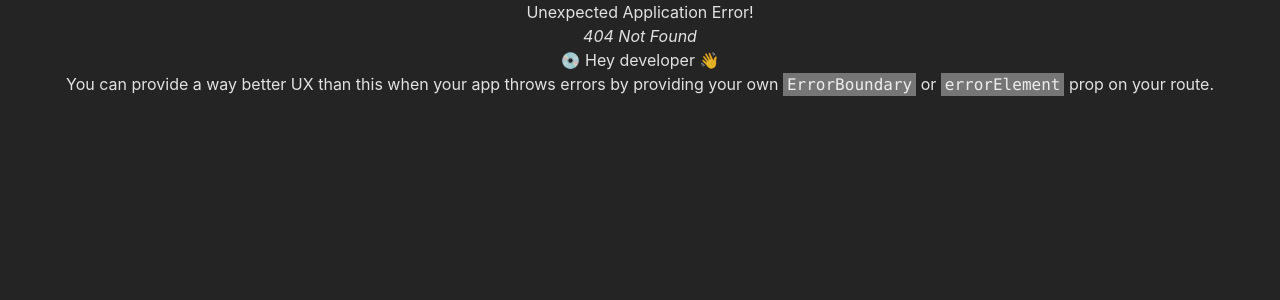
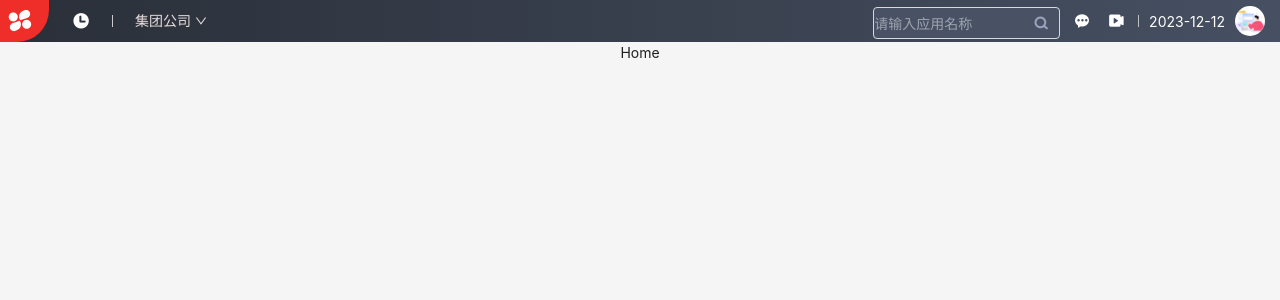
Before and after one commit to zwxuan/vite-project, a React (Vite) app: page /home in a window 1280 px wide. Before the commit this address had no page. Shown: the top 300 px of the page. Built offline with nearby package versions, Linux system fonts and the light colour scheme.

Commit message:
修改布局的样式目录，添加路由和一个台账测试页面

```diff
--- a/src/layout/content.tsx
+++ b/src/layout/content.tsx
@@ -1,6 +1,7 @@
 //main.tsx
 import React from 'react';
 import { Layout } from "antd";
+import {Outlet}  from 'react-router-dom'
 import AppMenu from './menu';
 const { Content } = Layout;
 interface AppSiderProps {
@@ -11,10 +12,12 @@ const AppContent : React.FC<AppSiderProps> = ({collapsed}) => {
     position: 'relative',
     overflow: 'hidden',
   };
+
   return (
     <Content style={containerStyle}>
       <AppMenu collapsed={collapsed}></AppMenu>
       {/* <div style={{height:'900px',width:'1200px',background:'red'}}>123</div> */}
+      <Outlet />
     </Content>
   );
 };
--- a/src/layout/head.tsx
+++ b/src/layout/head.tsx
@@ -1,5 +1,5 @@
 //header.tsx
-import './head.less'
+import './layout_less/head.less'
 import { useAppDispatch } from '@/hooks/use_global.hooks';
 import { setCollapsed } from "@/store/reducers/global";
 
--- a/src/layout/head.less
+++ b/src/layout/layout_less/head.less
@@ -37,7 +37,7 @@
             height: 24px;
             background-color: inherit;
             border-radius: 50%;
-
+            cursor: pointer;
             i.iconfont:hover {
                 color: #9aa1bc;
             }
@@ -463,7 +463,7 @@
 
 .nc-workbench-top-container .nc-workbench-nav .nav-right .search-item .iconContainer>i.iconfont,
 .nc-workbench-top-container .nc-workbench-nav .nav-right .search-item .iconContainer>i.iconfont:hover {
-    color: #9aa1bc
+    color: #9aa1bc;
 }
 
 .nc-workbench-top-container .nc-workbench-nav .nav-right .search-item:hover .search-app .ant-input {
--- a/src/layout/menu.tsx
+++ b/src/layout/menu.tsx
@@ -1,9 +1,18 @@
 //menu.tsx
-import './menu.less'
+import './layout_less/menu.less'
+import { Link } from "react-router-dom"
+import { useAppDispatch } from '@/hooks/use_global.hooks';
+import { setCollapsed } from "@/store/reducers/global";
 interface AppSiderProps {
     collapsed: boolean;
 }
 const AppMenu : React.FC<AppSiderProps> = ({collapsed}) => {
+    //处理点击具体二级菜单时跳转到详细页面要将菜单隐藏
+    const dispatch = useAppDispatch();
+    const handleCollapsed = () => {
+        //更新全局状态  collapsed
+        dispatch(setCollapsed());
+    };
   return (
     // display 控制div的显示隐藏none,block
     <div className="ant-drawer-content-wrapper" style={{display:collapsed?'block':'none'}}>
@@ -141,7 +150,7 @@ const AppMenu : React.FC<AppSiderProps> = ({collapsed}) => {
                                 </div>
                             </div>
                         </div>
-                        <div className="domain-apps-wrapper" id="domain-apps-wrapper">
+                        <div className="domain-apps-wrapper" id="domain-apps-wrapper" onClick={handleCollapsed}>
                             <div className="content domain-apps-container" id="domain-apps-container">
                                 <div className="content-wrap" id="content-wrap">
                                     <div className="content-item">
@@ -149,7 +158,7 @@ const AppMenu : React.FC<AppSiderProps> = ({collapsed}) => {
                                             <span>组织结构定义</span>
                                         </div>
                                         <div className="content-item-content">
-                                            <div className="item-app" grp-index="0" item-index="0" open-type="tab">集团<i className="iconfont icon-open app-open" grp-index="0" item-index="0" open-type="newtab"></i></div>
+                                            <div className="item-app" grp-index="0" item-index="0" open-type="tab"><Link to="/home">集团</Link><i className="iconfont icon-open app-open" grp-index="0" item-index="0" open-type="newtab"></i></div>
                                             <div className="item-app" grp-index="0" item-index="1" open-type="tab">管控范围<i className="iconfont icon-open app-open" grp-index="0" item-index="1" open-type="newtab"></i></div>
                                             <div className="item-app" grp-index="0" item-index="2" open-type="tab">业务单元<i className="iconfont icon-open app-open" grp-index="0" item-index="2" open-type="newtab"></i></div>
                                         </div>
--- /dev/null
+++ b/src/pages/home/index.tsx
@@ -0,0 +1,9 @@
+const Home = ()=>{
+
+    return (
+        <div>
+        <h1>Home</h1>
+    </div>
+    )
+}
+export default Home;
--- a/src/router/index.tsx
+++ b/src/router/index.tsx
@@ -1,12 +1,18 @@
 //router/index.tsx
 import { createBrowserRouter} from "react-router-dom";
 import AppLayout from "@/layout/index";
-
+import Home from "@/pages/home";
 const routers = createBrowserRouter([
   {
     path: "/",
     element: <AppLayout />,
-    children: [], // 如果需要子路由，可以在这里添加
+    children: [
+      {
+        path: "/home",
+        element: <Home />,
+      },
+
+    ], // 如果需要子路由，可以在这里添加
   },
 ]);
 
```
Also changed, not shown: src/layout/layout_less/icon.less (renamed from src/layout/icon.less), src/layout/layout_less/menu.less (renamed from src/layout/menu.less).
